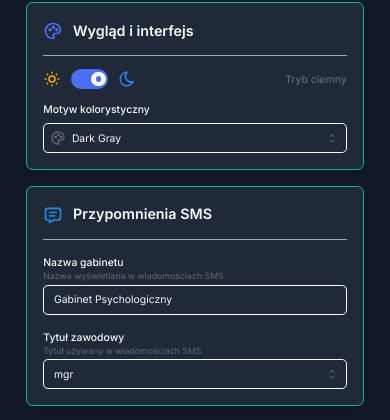
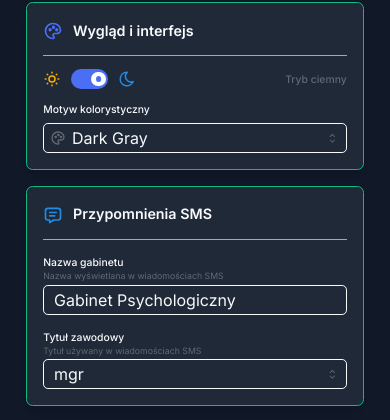
Before and after one commit to pimplak/p, a React (Vite) app: page /settings in a window 390 px wide. Shown: the part 123-543 px from the top of the page. Built offline with nearby package versions, Linux system fonts and the light colour scheme.

Commit message:
ios zoom issue

```diff
--- a/index.html
+++ b/index.html
@@ -3,7 +3,7 @@
   <head>
     <meta charset="UTF-8" />
     <link rel="icon" type="image/svg+xml" href="/vite.svg" />
-    <meta name="viewport" content="width=device-width, initial-scale=1.0" />
+    <meta name="viewport" content="width=device-width, initial-scale=1.0, maximum-scale=1.0, user-scalable=no" />
     <title>P</title>
     <meta name="description" content="Complete practice management solution for psychologists. Manage patients, appointments, and notes offline-capable." />
 
--- a/src/index.css
+++ b/src/index.css
@@ -540,3 +540,74 @@ a:hover svg,
     transform: none !important;
   }
 }
+
+/* === FERRO'S RUTHLESS iOS ZOOM PREVENTION === */
+
+/* Force 16px minimum on inputs to prevent iOS auto-zoom */
+@media (max-width: 768px) {
+  input,
+  textarea,
+  select,
+  .mantine-TextInput-input,
+  .mantine-Textarea-input,
+  .mantine-Select-input,
+  .mantine-NumberInput-input,
+  .mantine-DateInput-input,
+  .mantine-DateTimePicker-input,
+  .mantine-TagsInput-input,
+  .mantine-PasswordInput-input {
+    font-size: 16px !important; /* iOS nie zoomuje przy 16px+ */
+    line-height: 1.4 !important; /* Maintain proper line height */
+  }
+}
+
+/* iOS Safari specific fixes */
+@supports (-webkit-touch-callout: none) {
+  /* iOS device detection and fixes */
+  html {
+    -webkit-text-size-adjust: 100% !important;
+    -webkit-touch-callout: none !important;
+    -webkit-tap-highlight-color: transparent !important;
+  }
+
+  body {
+    -webkit-user-select: none !important;
+    user-select: none !important;
+    -webkit-touch-callout: none !important;
+  }
+
+  /* Allow text selection in inputs and textareas */
+  input,
+  textarea,
+  .mantine-TextInput-input,
+  .mantine-Textarea-input,
+  .mantine-Select-input {
+    -webkit-user-select: text !important;
+    user-select: text !important;
+  }
+
+  /* Prevent iOS bounce scroll */
+  body {
+    position: fixed;
+    overflow: hidden;
+    width: 100%;
+    height: 100vh;
+  }
+
+  #root {
+    overflow: auto;
+    height: 100vh;
+    -webkit-overflow-scrolling: touch;
+  }
+
+  /* iOS PWA status bar spacing */
+  .mantine-AppShell-header {
+    padding-top: env(safe-area-inset-top) !important;
+  }
+
+  /* iOS keyboard viewport fix */
+  .mantine-AppShell-main {
+    min-height: 100vh;
+    min-height: -webkit-fill-available;
+  }
+}
```
